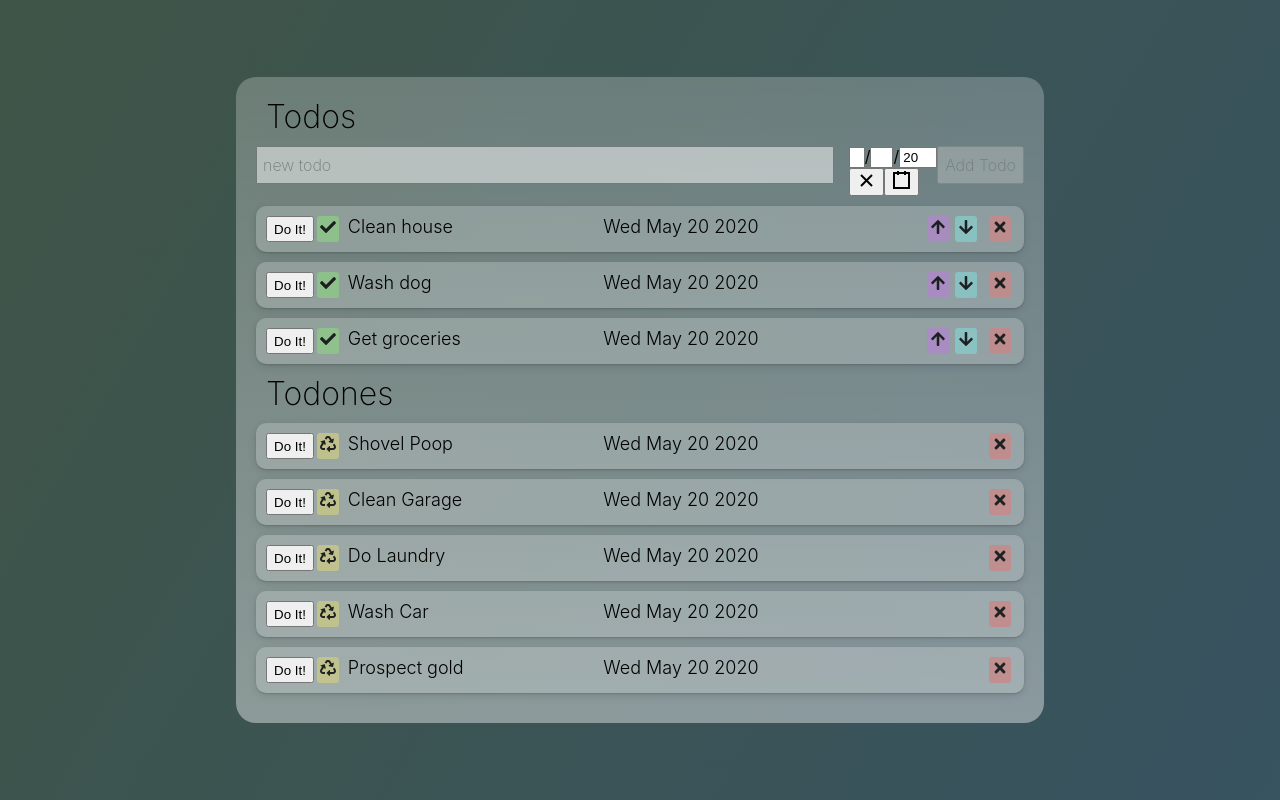
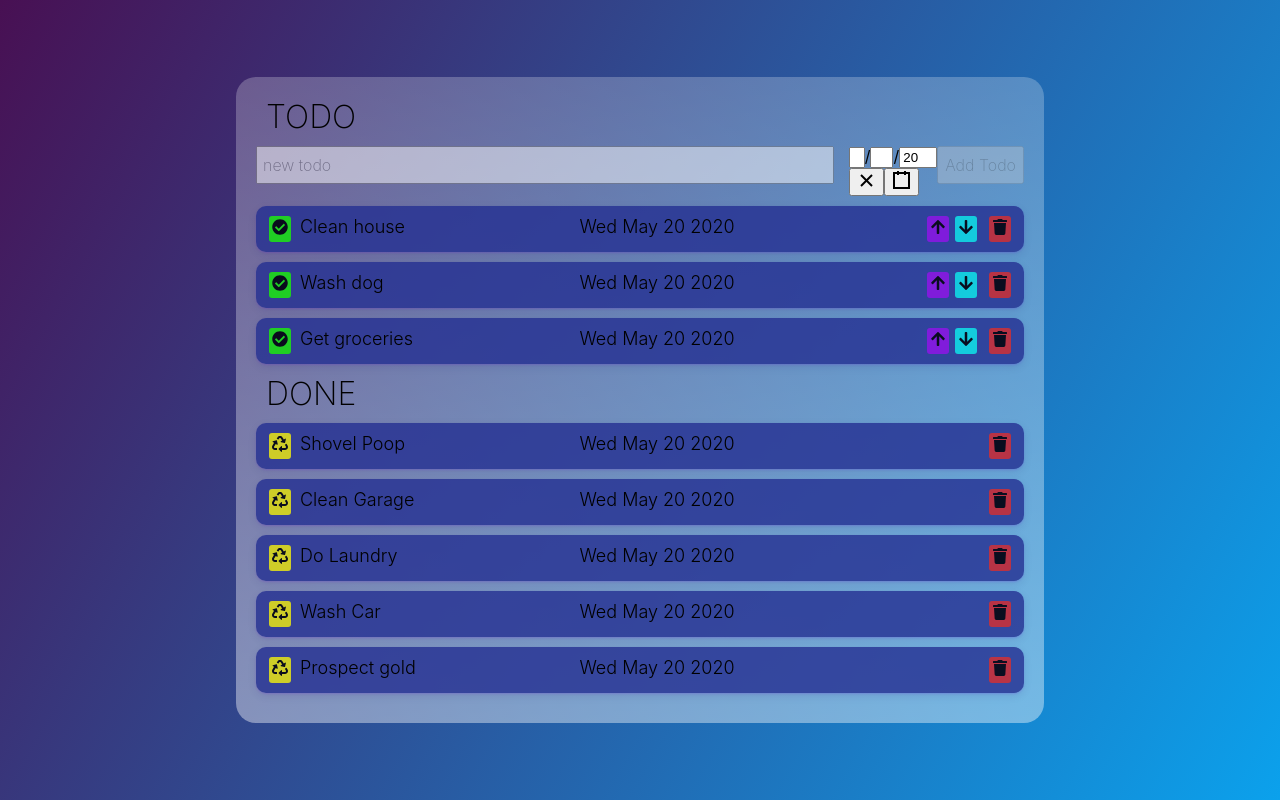
Before and after one commit to Awendling01/AAtodo, a React (Create React App) app in the folder web/: page / in a window 1280 px wide. Built offline with nearby package versions, Linux system fonts and the light colour scheme.

Commit message:
update styles

```diff
--- a/web/src/App.css
+++ b/web/src/App.css
@@ -5,7 +5,7 @@
   align-items: center;
   height: 100vh;
   width: 100vw;
-  background-image: linear-gradient(120deg, #3f5547 0%, #385361 100%);
+  background-image: linear-gradient(120deg, #481053 0%, #0ba1ec 100%);
 }
 
 .tableTitle {
@@ -24,8 +24,9 @@
 .todo {
   list-style: none;
   display: flex;
-  background: #ebedee3d;
-  box-shadow: 0 1px 2px rgba(0, 0, 0, 0.15), 0 3px 9px rgba(0, 0, 0, 0.1);
+  background: #242f92cc;
+  box-shadow: 0 1px 2px rgba(105, 4, 236, 0.15),
+    0 3px 9px rgba(42, 14, 105, 0.1);
   transition: all 0.2s ease-in-out;
   padding: 10px;
   margin-bottom: 10px;
@@ -34,7 +35,7 @@
 }
 
 .todo:hover {
-  background: #ebedeed0;
+  background: #03537a0c;
   box-shadow: 0 4px 6px rgba(0, 0, 0, 0.3), 0 5px 15px rgba(0, 0, 0, 0.1);
 }
 
@@ -106,23 +107,23 @@
 }
 
 .sortUp {
-  background-color: #af88c9;
+  background-color: #9413eb;
 }
 .sortDown {
-  background-color: #88c9c9;
+  background-color: #0eeeee;
 }
 
 .sortComplete {
   margin-right: 9px;
-  background-color: #8dc988;
+  background-color: #1cf309;
 }
 .sortRestore {
   margin-right: 9px;
-  background-color: #c9c888;
+  background-color: #f5f10d;
 }
 .sortDelete {
   margin-left: 9px;
-  background-color: #c98888;
+  background-color: #da2f2f;
 }
 
 .todoColumn {
--- a/web/src/App.tsx
+++ b/web/src/App.tsx
@@ -18,7 +18,7 @@ const App = () => {
       <div className="App">
         <div className="todoList">
           <div className="todoHeader">
-            <div className="tableTitle">Todos</div>
+            <div className="tableTitle">TODO</div>
             <div />
             <div />
           </div>
@@ -35,7 +35,7 @@ const App = () => {
           {completedTodos.length ? (
             <React.Fragment>
               <div className="todoHeader">
-                <div className="tableTitle">Todones</div>
+                <div className="tableTitle">DONE</div>
                 <div />
                 <div />
               </div>
--- a/web/src/components/Todo.tsx
+++ b/web/src/components/Todo.tsx
@@ -7,6 +7,22 @@ import {
   FaTimes,
   FaRecycle,
   FaCheck,
+  FaAnchor,
+  FaBars,
+  FaGooglePlusSquare,
+  FaAccessibleIcon,
+  FaAdjust,
+  FaTrash,
+  FaGrinAlt,
+  FaCriticalRole,
+  FaPlusCircle,
+  FaCircle,
+  FaCircleNotch,
+  FaCheckSquare,
+  FaSquareRootAlt,
+  FaGgCircle,
+  FaAlignCenter,
+  FaCheckCircle,
 } from "react-icons/fa";
 
 type TodoProps = {
@@ -42,7 +58,7 @@ export const Todo: React.FC<TodoProps> = ({ todo }) => {
     <div
       className={`todo ${todo.completed ? "completedTodo" : "incompleteTodo"}`}
     >
-      <button onClick={doSomething}>Do It!</button>
+      {/* <button onClick={doSomething}>Do It!</button> */}
       {todo.completed ? (
         <div
           className="sortingButton sortRestore link"
@@ -52,7 +68,7 @@ export const Todo: React.FC<TodoProps> = ({ todo }) => {
         </div>
       ) : (
         <div className="sortingButton sortComplete link" onClick={markComplete}>
-          <FaCheck />
+          <FaCheckCircle />
         </div>
       )}
       <div className="todoColumn name">
@@ -73,7 +89,7 @@ export const Todo: React.FC<TodoProps> = ({ todo }) => {
           </React.Fragment>
         ) : null}
         <div className="sortingButton sortDelete link" onClick={deleteTodo}>
-          <FaTimes />
+          <FaTrash />
         </div>
       </div>
     </div>
```
